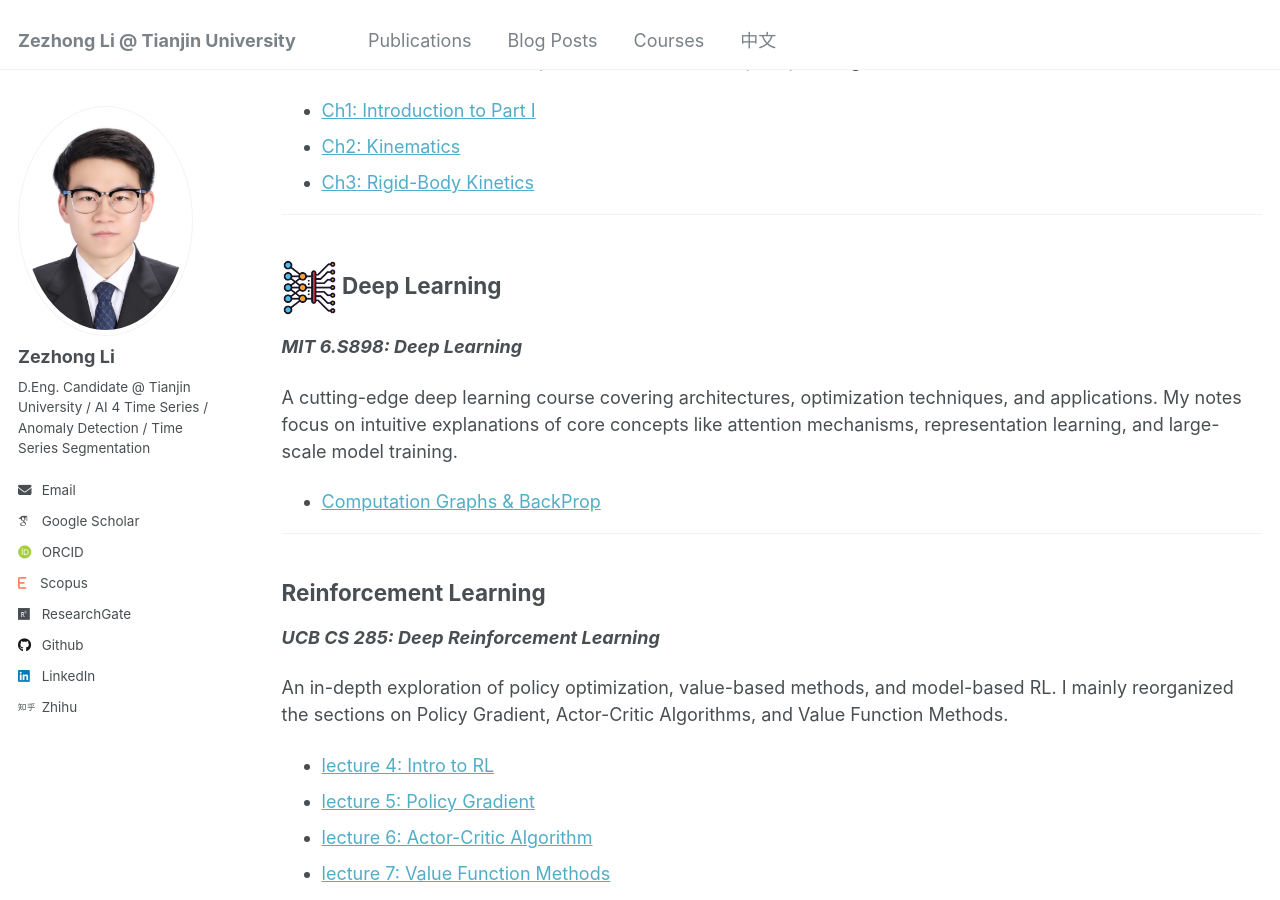
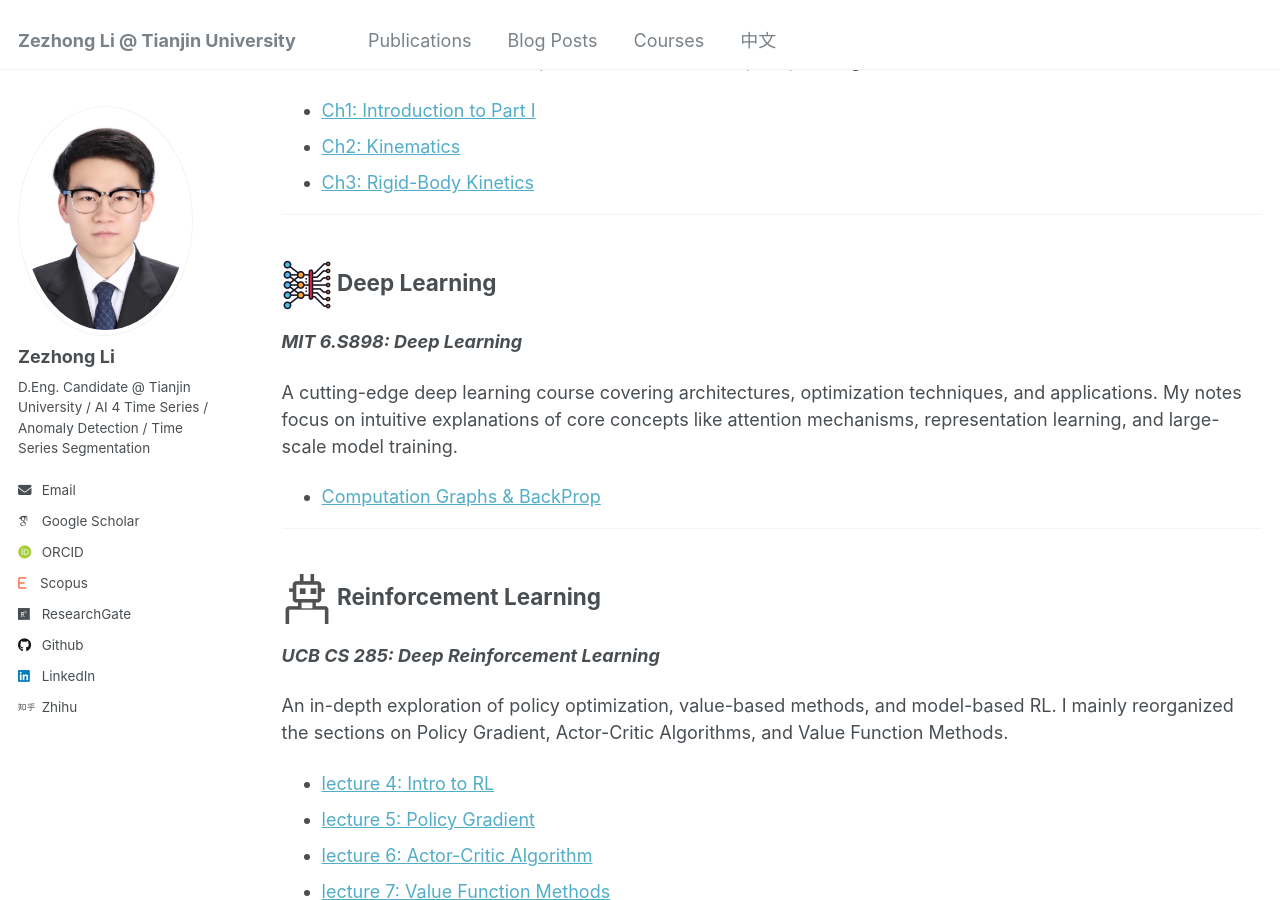
Before and after one commit to lzz19980125/lzz19980125.github.io, a Jekyll site: the page built from _pages/courses.md, in a window 1280 px wide and 900 px high, scrolled down 639 px. Built offline with Jekyll 4.4.1, drawn with Linux system fonts in a browser that asks for light colours; some web fonts are replaced.

Commit message:
Update courses.md

```diff
--- a/_pages/courses.md
+++ b/_pages/courses.md
@@ -31,7 +31,7 @@
 
 ------
 
-## <img src="../images/139-deep-learning.png" width="55" height="50"> Deep Learning
+## <img src="../images/139-deep-learning.png" width="50" height="40"> Deep Learning
 
 ***MIT 6.S898: Deep Learning***
 
@@ -41,7 +41,7 @@
 
 ------
 
-## Reinforcement Learning
+## <img src="../images/Reinforcement Learning.png" width="50" height="40"> Reinforcement Learning
 
 ***UCB CS 285: Deep Reinforcement Learning***
 
@@ -54,7 +54,7 @@
 
 ------
 
-## Edge Computing
+## <img src="../images/chip.png" width="50" height="40"> Edge Computing
 
 ***MIT 6.S965: TinyML and Efficient Deep Learning Computing***
 
@@ -64,7 +64,7 @@
 
 ------
 
-## Distributed Systems
+## <img src="../images/member.png" width="50" height="40"> Distributed Systems
 
 ***MIT 6.824: Distributed Systems***
 
@@ -77,7 +77,7 @@
 
 ------
 
-## Computer Science Fundamentals
+## <img src="../images/data_sctructure.png" width="50" height="40"> Computer Science Fundamentals
 
 - ***UCB CS61A: Structure and Interpretation of Computer Programs***
 
```
